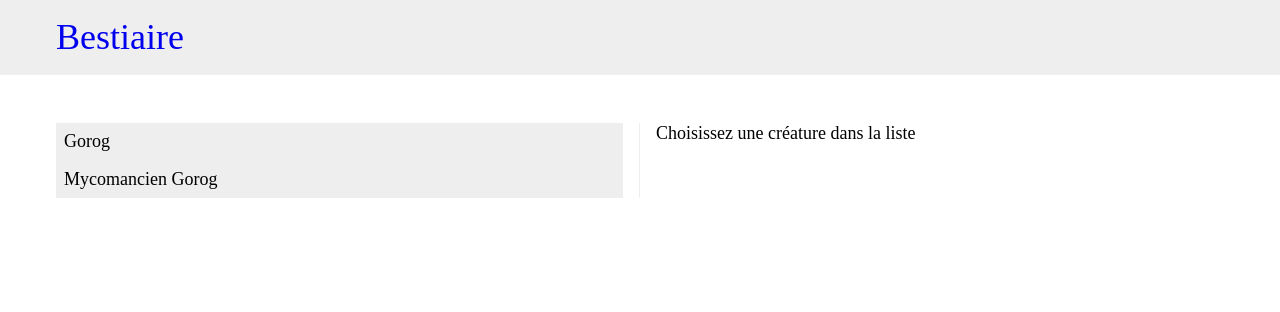
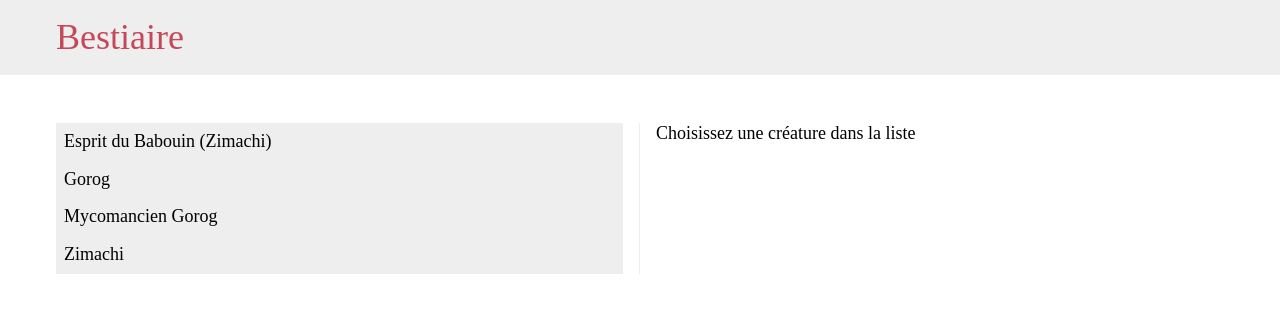
Before and after one commit to VivienLN/rpg-bestiary, a Vue app: page / in a window 1280 px wide. Shown: the top 312 px of the page. Built offline with nearby package versions, Linux system fonts and the light colour scheme; a web font is replaced by a local one.

Commit message:
add links inside details descriptions

```diff
--- a/src/assets/base.css
+++ b/src/assets/base.css
@@ -22,5 +22,5 @@ body {
 
 a {
   text-decoration: none;
-
+  color: #c54859;
 }
--- /dev/null
+++ b/src/components/ComputedText.vue
@@ -0,0 +1,43 @@
+<script setup>
+  import { computed } from 'vue'
+  import { RouterLink, RouterView } from 'vue-router'
+  import { slugify } from '../helpers.js'
+
+  const props = defineProps({
+    text: {
+      type: String,
+      required: false
+    }
+  })
+
+  const splitted = computed(() => {
+    if(props.text === undefined) {
+      return []
+    }
+    return props.text.split(/(\[\[.+\]\])/)
+  })
+</script>
+
+<template>
+  <span v-for="(substr, i) in splitted" :key="i">
+    <RouterLink
+      v-if="/^(\[\[.+\]\])$/.test(substr)"
+      :to="'/c/' + slugify(substr)"
+    >
+      {{ substr.replace(/\[\[|\]\]/g, '') }}
+    </RouterLink>
+    <span v-else>{{ substr }}</span>
+  </span>
+</template>
+
+<style scoped>
+a {
+  text-decoration: underline;
+  color: #c54859;
+  font-weight: bold;
+}
+
+a:hover, a:focus {
+  text-decoration: none;
+}
+</style>
--- a/src/data/creatures.json
+++ b/src/data/creatures.json
@@ -20,7 +20,7 @@
     ],
     "edges": [
       ["Bond", "+4 aux dégats lorsqu'il bondit pour faire une attaque totale. Peut sauter 2x plus haut et plus loin."],
-      ["Semi-aquatique"],
+      ["Semi-aquatique", "Tient 15mn en apnée"],
       ["Contact empoisonné", "Attaque pour toucher (p. 100), ou si contact, la victime doit réussir un jet de vigueur ou subir un poison modéré."]
     ],
     "magic": [
@@ -63,7 +63,7 @@
     ],
     "edges": [
       ["Bond", "+4 aux dégats lorsqu'il bondit pour faire une attaque totale. Peut sauter 2x plus haut et plus loin."],
-      ["Semi-aquatique"],
+      ["Semi-aquatique", "Tient 15mn en apnée"],
       ["Contact empoisonné", "Attaque pour toucher (p. 100), ou si contact, la victime doit réussir un jet de vigueur ou subir un poison modéré."]
     ],
     "magic": [
@@ -75,5 +75,69 @@
     "ranged": [
       ["Pistolet", "Tir d4, 5/10/20, 2d6+1"]
     ]
+  },
+  {
+    "name": "Zimachi",
+    "joker": true,
+    "hearts": 3,
+    "agi": 6,
+    "spi": 6,
+    "str": 4,
+    "sma": 10,
+    "vig": 6,
+    "pace": 6,
+    "parry": 4,
+    "toughness": {"total": 6, "armor": 1},
+    "skills": [
+      ["Athlétisme", 4],
+      ["Culture générale", 4],
+      ["Education", 6],
+      ["Discrétion", 6],
+      ["Perception", 8],
+      ["Persuasion", 8],
+      ["Magie", 10]
+    ],
+    "edges": [
+      ["Semi-aquatique", "Tient 15mn en apnée"],
+      ["Vision nocturne"],
+      ["Enfouissement", "cf. p. 176"]
+    ],
+    "magic": [
+      ["Convocation d'esprit du Babouin", "Invoque [[Esprit du Babouin (Zimachi)]]."],
+      ["Dague spirituelle", "Magie d10, 2d6 dégâts"],
+      ["Guérison", "Magie d10, Soigne 1 blessure < 1h"]
+    ]
+  },
+  {
+    "name": "Esprit du Babouin (Zimachi)",
+    "joker": true,
+    "hearts": 3,
+    "agi": 6,
+    "spi": 6,
+    "str": 4,
+    "sma": 10,
+    "vig": 6,
+    "pace": 6,
+    "parry": 4,
+    "toughness": {"total": 6, "armor": 1},
+    "skills": [
+      ["Athlétisme", 4],
+      ["Culture générale", 4],
+      ["Education", 6],
+      ["Discrétion", 6],
+      ["Perception", 8],
+      ["Persuasion", 8],
+      ["Magie", 10]
+    ],
+    "edges": [
+      ["Semi-aquatique", "Tient 15mn en apnée"],
+      ["Vision nocturne"],
+      ["Enfouissement", "cf. p. 176"]
+    ],
+    "magic": [
+      ["Convocation d'esprit du Babouin", "Invoque Esprit du Babouin"],
+      ["Dague spirituelle", "Magie d10, 2d6 dégâts"],
+      ["Guérison", "Magie d10, Soigne 1 blessure < 1h"]
+    ]
   }
 ]
--- a/src/views/CreatureView.vue
+++ b/src/views/CreatureView.vue
@@ -2,6 +2,7 @@
   import { inject, computed, ref, reactive, onMounted } from 'vue'
   import { useRoute } from 'vue-router'
   import { slugify, toDiceNotation } from '../helpers.js'
+  import ComputedText from '../components/ComputedText.vue'
   import IconSword from '../components/icons/IconSword.vue'
   import IconBolt from '../components/icons/IconBolt.vue'
   import IconBow from '../components/icons/IconBow.vue'
@@ -81,14 +82,14 @@
         {{ d.name }}
         {{ d.description ? "&nbsp;:" : "" }}
       </h4>
-      {{ d.description }}
+      <computed-text :text="d.description" />
     </li>
   </ul>
 </template>
 
 <style scoped>
   h1 {
-    background: #ae4e9d;
+    background: #c54859;
     border-radius: .4rem;
     padding: .3rem 1rem .4rem;
     margin-bottom: .4rem;
@@ -122,15 +123,15 @@
     position: absolute;
     top: -.2rem;
     left: .2rem;
-    filter: drop-shadow(-1px -1px 0 #ae4e9d)
-            drop-shadow(0 -1px 0 #ae4e9d)
-            drop-shadow(1px -1px 0 #ae4e9d)
-            drop-shadow(-1px 0 0 #ae4e9d)
-            drop-shadow(0 0 0 #ae4e9d)
-            drop-shadow(1px 0 0 #ae4e9d)
-            drop-shadow(-1px 1px 0 #ae4e9d)
-            drop-shadow(0 1px 0 #ae4e9d)
-            drop-shadow(1px 1px 0 #ae4e9d);
+    filter: drop-shadow(-1px -1px 0 #c54859)
+            drop-shadow(0 -1px 0 #c54859)
+            drop-shadow(1px -1px 0 #c54859)
+            drop-shadow(-1px 0 0 #c54859)
+            drop-shadow(0 0 0 #c54859)
+            drop-shadow(1px 0 0 #c54859)
+            drop-shadow(-1px 1px 0 #c54859)
+            drop-shadow(0 1px 0 #c54859)
+            drop-shadow(1px 1px 0 #c54859);
   }
   .inline {
     font-size: inherit;
```
